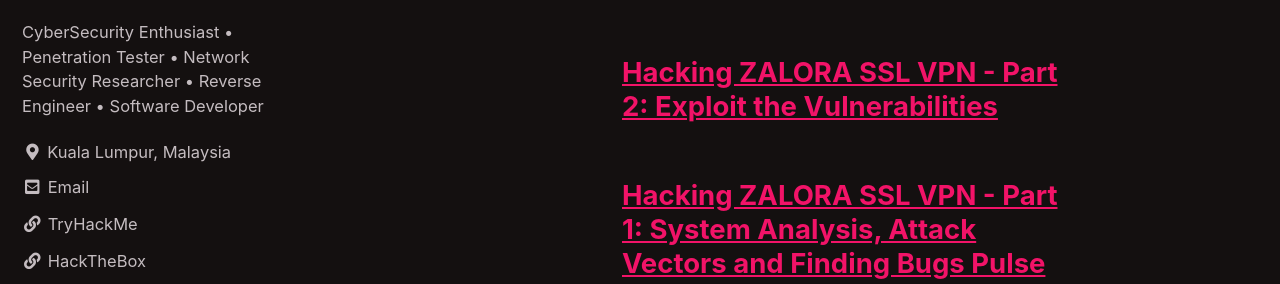
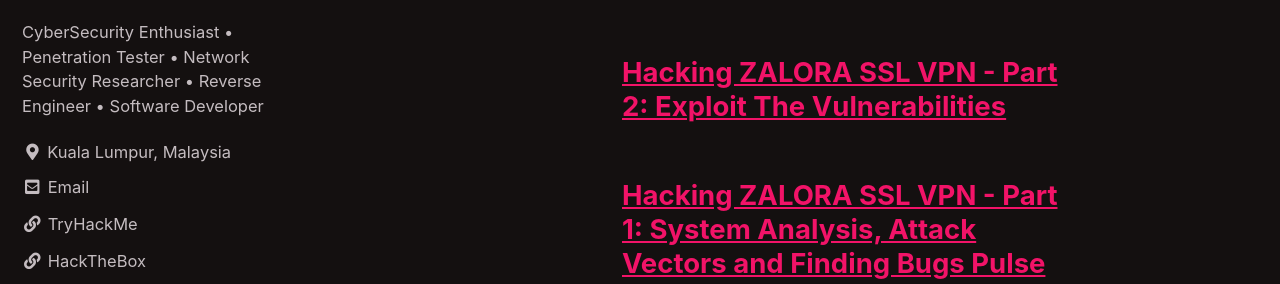
Before and after one commit to faridarif/faridarif.github.io, a Jekyll site: the page built from _pages/infosec.md, in a window 1280 px wide and 1055 px high. Shown: the part 254-538 px from the top of the window. Built offline with Jekyll 4.4.1, drawn with Linux system fonts in a browser that asks for light colours; cached includes are drawn as plain includes.

```diff
--- a/_pages/infosec.md
+++ b/_pages/infosec.md
@@ -12,7 +12,7 @@ author_profile: true
   <div class="list__item">
    <article class="archive__item" itemscope="" itemtype="https://schema.org/CreativeWork">
     <h2 class="archive__item-title no_toc" itemprop="headline">
-     <a href="/infosec/hacking-zalora-ssl-vpn-part-2-exploit-the-vulnerabilities/" rel="permalink">Hacking ZALORA SSL VPN - Part 2: Exploit the Vulnerabilities</a>
+     <a href="/infosec/hacking-zalora-ssl-vpn-part-2-exploit-the-vulnerabilities/" rel="permalink">Hacking ZALORA SSL VPN - Part 2: Exploit The Vulnerabilities</a>
     </h2>
     <p class="archive__item-excerpt" itemprop="description"></p>
    </article>
```
